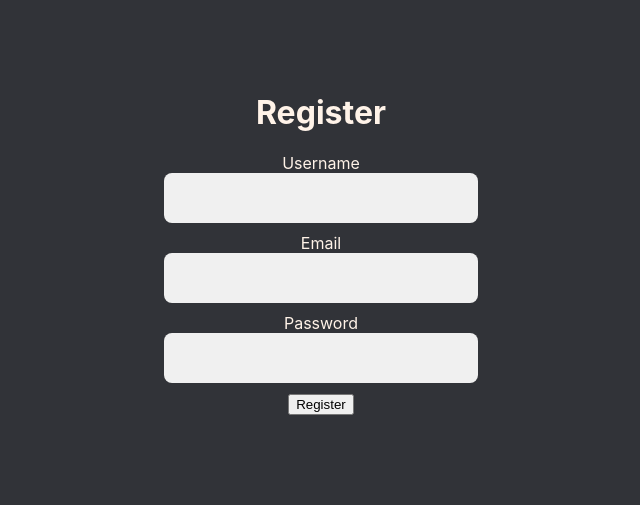
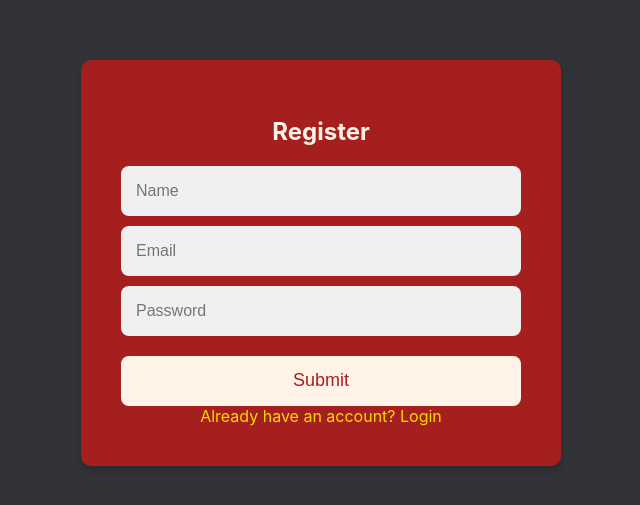
Before and after one commit to rachelleiner/firebase_deploy, a React (Create React App) app in the folder firebase_frontend/: page /register in a window 1280 px wide. Shown: the part 157-662 px from the top of the page, without its empty margins (319-959 px from the left). Built offline with nearby package versions, Linux system fonts and the light colour scheme.

Commit message:
Update Register.js

```diff
--- a/firebase_frontend/src/components/Register.js
+++ b/firebase_frontend/src/components/Register.js
@@ -1,75 +1,75 @@
-// src/components/Register.js
 import React, { useState } from 'react';
+import { useNavigate } from 'react-router-dom';
 import '../styles/RegisterPage.css';
 
-const Register = ({ onSubmit }) => {
-  const [username, setUsername] = useState('');
+const Register = () => {
+  const [name, setName] = useState('');
   const [email, setEmail] = useState('');
   const [password, setPassword] = useState('');
-  const [errorMessage, setErrorMessage] = useState('');
+  const [message, setMessage] = useState('');
+  const navigate = useNavigate();
 
-  const handleRegister = async (e) => {
-    e.preventDefault();
+  const handleRegister = async (event) => {
+    event.preventDefault();
+
     try {
-      const response = await fetch('https://us-central1-themoviesocialweb.cloudfunctions.net/app/api/register', {
+      const response = await fetch('https://us-central1-themoviesocialweb.cloudfunctions.net/app/api/auth/register', {
         method: 'POST',
         headers: {
           'Content-Type': 'application/json',
         },
-        body: JSON.stringify({ username, email, password }),
+        body: JSON.stringify({ name, email, password }),
       });
 
-      if (!response.ok) {
       const result = await response.json();
-        throw new Error(result.error || 'Failed to register');
+      if (response.ok) {
+        localStorage.setItem('verificationToken', result.emailToken);
+        setMessage('Registration successful. Please verify your email.');
+        setTimeout(() => {
+          navigate('/wait');
+        }, 3000);
+      } else {
+        setMessage(`Error: ${result.message}`);
       }
-
-      const data = await response.json();
-      console.log('Registration successful:', data);
-      onSubmit();
     } catch (error) {
-      console.error('Registration error:', error);
-      setErrorMessage(error.message || 'Failed to register. Please try again later.');
+      setMessage(`Error: ${error.toString()}`);
     }
   };
 
   return (
-    <div className="register-page-container">
-      <h1 className="register-header">Register</h1>
-      {errorMessage && <div className="error-message">{errorMessage}</div>}
+    <div id="registerDiv">
+      <h1 className="inner-heading">Register</h1>
       <form onSubmit={handleRegister}>
-        <div className="form-group">
-          <label htmlFor="username">Username</label>
         <input
           type="text"
-            id="username"
-            value={username}
-            onChange={(e) => setUsername(e.target.value)}
+          value={name}
+          onChange={(e) => setName(e.target.value)}
+          placeholder="Name"
+          className="inputField"
           required
         />
-        </div>
-        <div className="form-group">
-          <label htmlFor="email">Email</label>
         <input
           type="email"
-            id="email"
           value={email}
           onChange={(e) => setEmail(e.target.value)}
+          placeholder="Email"
+          className="inputField"
           required
         />
-        </div>
-        <div className="form-group">
-          <label htmlFor="password">Password</label>
         <input
           type="password"
-            id="password"
           value={password}
           onChange={(e) => setPassword(e.target.value)}
+          placeholder="Password"
+          className="inputField"
           required
         />
+        <button type="submit" className="buttons">Submit</button>
+      </form>
+      <span id="registerResult" className="message">{message}</span>
+      <div>
+        <a href="/login" id="loginLink">Already have an account? Login</a>
       </div>
-        <button type="submit" className="register-button">Register</button>
-      </form>
     </div>
   );
 };
```
Lines whose indentation alone changed are shown as unchanged.
